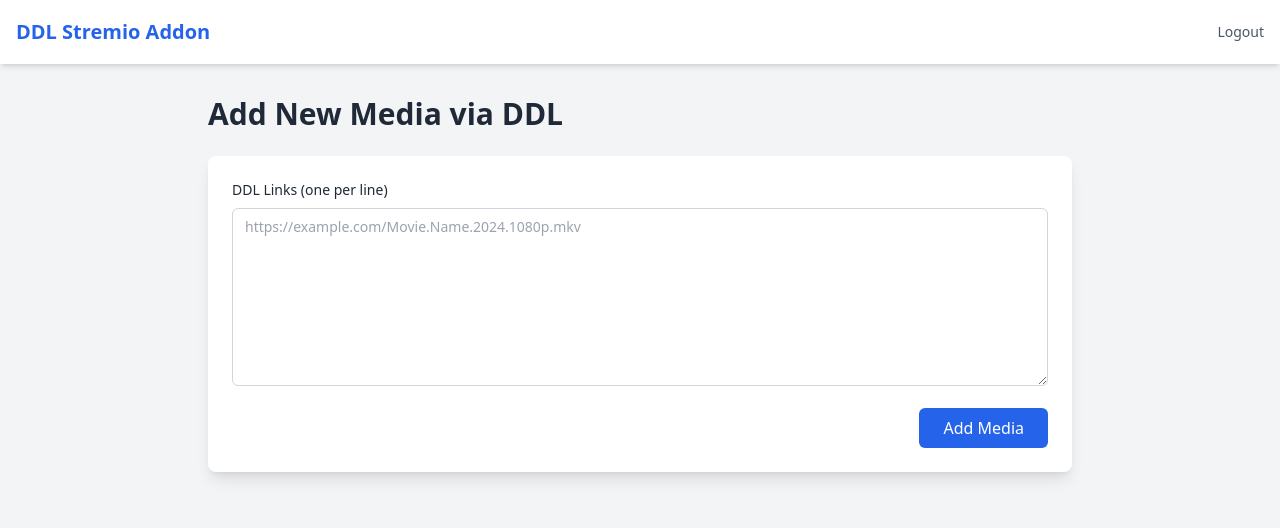
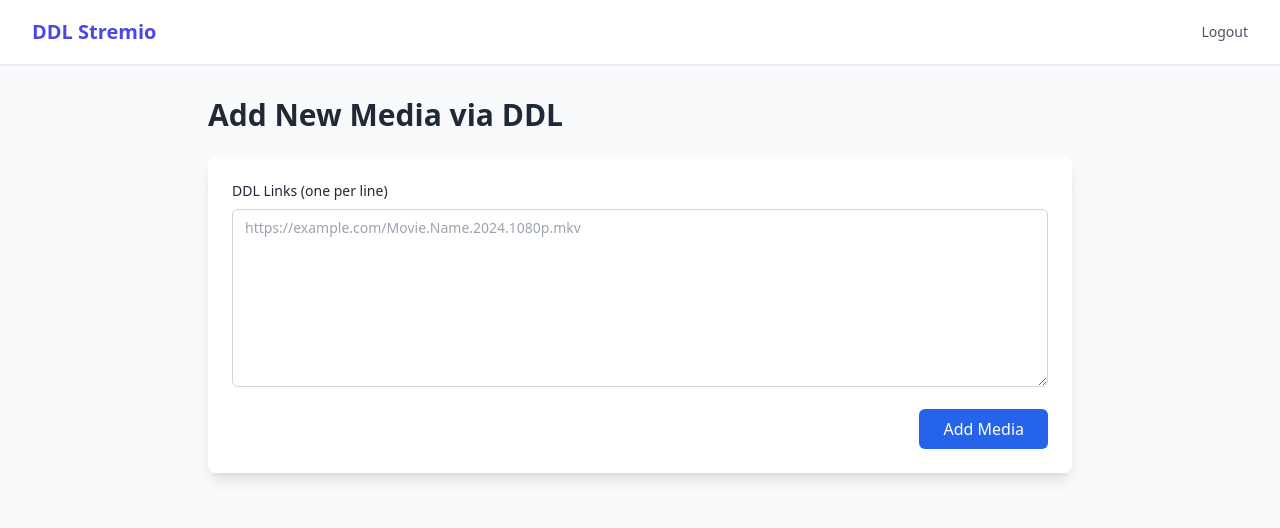
Before and after one commit to vigarepo2/DDL-to-Stremio, a FastAPI app: page / in a window 1280 px wide. Shown: the top 528 px of the page. Run offline with FastAPI, Linux system fonts and the light colour scheme; the visitor is signed in with stand-in values (Sample User, id 1); some libraries are stand-ins or nearby versions.

Commit message:
Update base.html

```diff
--- a/templates/base.html
+++ b/templates/base.html
@@ -6,13 +6,13 @@
     <title>{% block title %}DDL Stremio{% endblock %}</title>
     <script src="https://cdn.tailwindcss.com"></script>
 </head>
-<body class="bg-gray-100 text-gray-800">
-    <nav class="bg-white shadow-md">
-        <div class="max-w-7xl mx-auto px-4">
+<body class="bg-gray-50 text-gray-800 font-sans">
+    <nav class="bg-white shadow-sm border-b border-gray-200">
+        <div class="max-w-7xl mx-auto px-4 sm:px-6 lg:px-8">
             <div class="flex justify-between items-center h-16">
-                <a href="/" class="text-xl font-bold text-blue-600">DDL Stremio Addon</a>
+                <a href="/" class="text-xl font-bold text-indigo-600">DDL Stremio</a>
                 {% if request.session.authenticated %}
-                <a href="/logout" class="text-sm text-gray-600 hover:text-blue-600">Logout</a>
+                <a href="/logout" class="text-sm text-gray-600 hover:text-indigo-600">Logout</a>
                 {% endif %}
             </div>
         </div>
```
